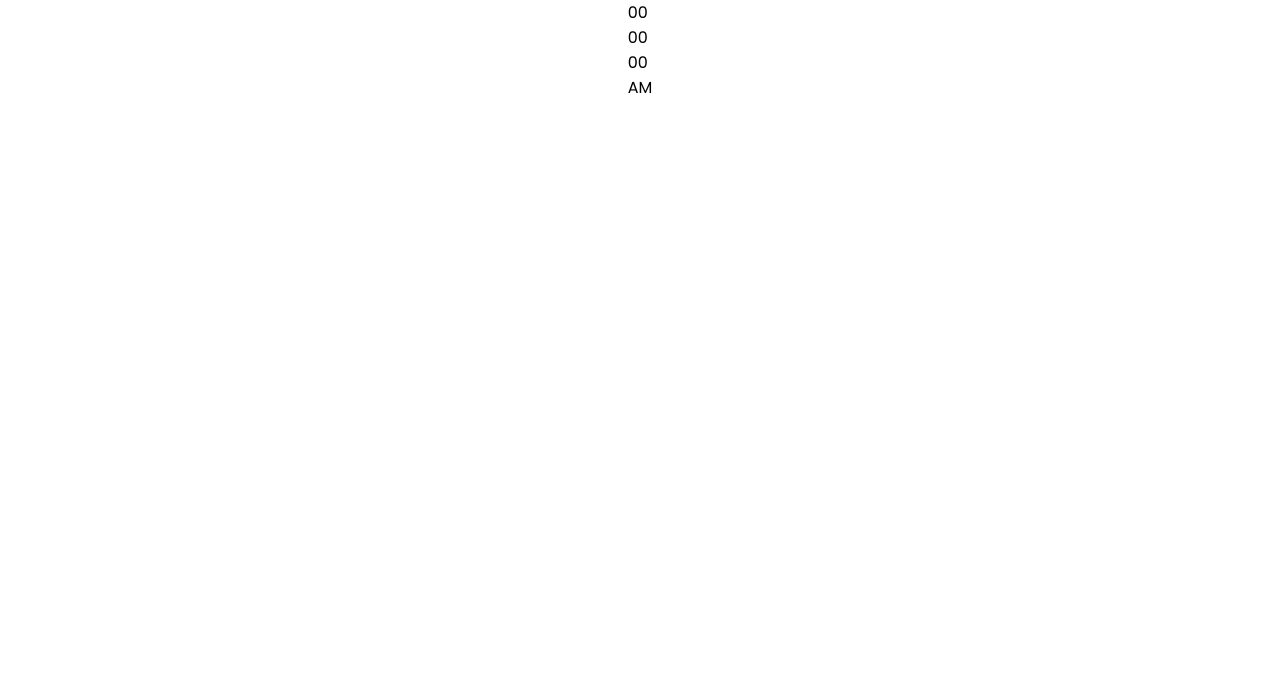
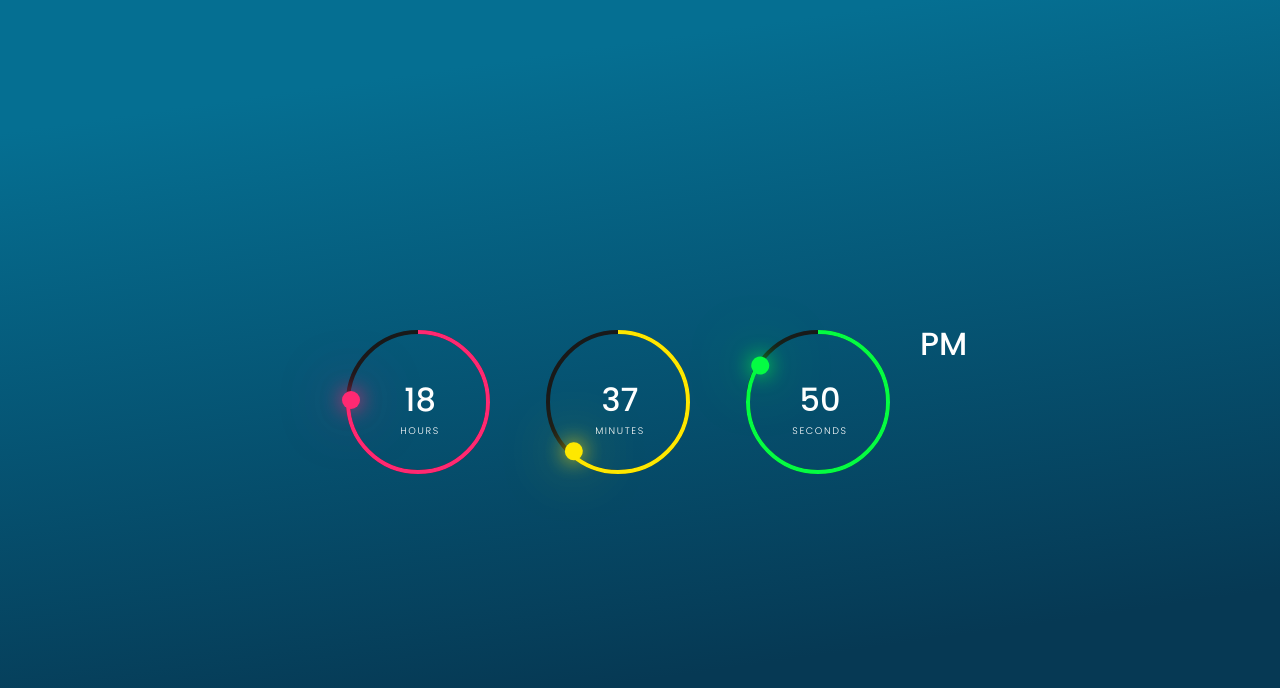
Before and after one commit to Aleksey-Mazur/Digital-Clock, a plain HTML site: page index.html in a window 1280 px wide. Drawn offline with Linux system fonts and the light colour scheme.

Commit message:
index.js have been added; styles added into style.css

```diff
--- a/index.html
+++ b/index.html
@@ -16,18 +16,35 @@
   </head>
   <body>
     <div id="time">
-      <div class="circle">
+      <div class="circle" style="--clr: #ff2972">
+        <div class="dots hr_dot"></div>
+        <svg>
+          <circle cx="70" cy="70" r="70"></circle>
+          <circle cx="70" cy="70" r="70" id="hh"></circle>
+        </svg>
         <div class="hours">00</div>
       </div>
-      <div class="circle">
+      <div class="circle" style="--clr: #fee800">
+        <div class="dots min_dot"></div>
+        <svg>
+          <circle cx="70" cy="70" r="70"></circle>
+          <circle cx="70" cy="70" r="70" id="mm"></circle>
+        </svg>
         <div class="minutes">00</div>
       </div>
-      <div class="circle">
+      <div class="circle" style="--clr: #04fc43">
+        <div class="dots sec_dot"></div>
+        <svg>
+          <circle cx="70" cy="70" r="70"></circle>
+          <circle cx="70" cy="70" r="70" id="ss"></circle>
+        </svg>
         <div class="seconds">00</div>
       </div>
       <div class="ap">
-        <div id="ampm">AM</div>
+        <div class="ampm">AM</div>
       </div>
     </div>
+
+    <script src="index.js"></script>
   </body>
 </html>
--- /dev/null
+++ b/index.js
@@ -0,0 +1,43 @@
+setInterval(() => {
+  let hours = document.querySelector(".hours");
+  let minutes = document.querySelector(".minutes");
+  let seconds = document.querySelector(".seconds");
+  let ampm = document.querySelector(".ampm");
+
+  let hh = document.querySelector("#hh");
+  let mm = document.querySelector("#mm");
+  let ss = document.querySelector("#ss");
+
+  let hr_dot = document.querySelector(".hr_dot");
+  let min_dot = document.querySelector(".min_dot");
+  let sec_dot = document.querySelector(".sec_dot");
+
+  let h = new Date().getHours();
+  let m = new Date().getMinutes();
+  let s = new Date().getSeconds();
+  let am = h >= 12 ? "PM" : "AM";
+
+  // Add zero before single digit number
+  h = h < 10 ? "0" + h : h;
+  m = m < 10 ? "0" + m : m;
+  s = s < 10 ? "0" + s : s;
+
+  hours.innerHTML = h + "<br><span>Hours</span>";
+  minutes.innerHTML = m + "<br><span>Minutes</span>";
+  seconds.innerHTML = s + "<br><span>Seconds</span>";
+  ampm.innerHTML = am;
+
+  // 24 hrs clock
+  hh.style.strokeDashoffset = 440 - (440 * h) / 24;
+  // 60 minutes
+  mm.style.strokeDashoffset = 440 - (440 * m) / 60;
+  // 60 seconds
+  ss.style.strokeDashoffset = 440 - (440 * s) / 60;
+
+  // 360 / 24 = 15
+  hr_dot.style.transform = `rotate(${h * 15}deg)`;
+  // 360 / 60 = 6
+  min_dot.style.transform = `rotate(${m * 6}deg)`;
+  // 360 / 60 = 6
+  sec_dot.style.transform = `rotate(${s * 6}deg)`;
+});
--- a/style.css
+++ b/style.css
@@ -9,4 +9,88 @@ body {
   display: flex;
   align-items: center;
   justify-content: center;
+  min-height: 100vh;
+  background-image: linear-gradient(
+    171.8deg,
+    rgba(5, 111, 146, 1) 13.5%,
+    rgba(6, 57, 84, 1) 78.6%
+  );
 }
+
+#time {
+  display: flex;
+  gap: 2.5rem;
+  color: #fff;
+}
+
+#time .circle {
+  display: flex;
+  align-items: center;
+  justify-content: center;
+  position: relative;
+  height: 10rem;
+  width: 10rem;
+}
+
+#time .circle svg {
+  position: relative;
+  height: 10rem;
+  width: 10rem;
+  transform: rotate(270deg);
+}
+
+#time .circle svg circle {
+  height: 100%;
+  width: 100%;
+  fill: transparent;
+  stroke: #191919;
+  stroke-width: 4;
+  transform: translate(0.5rem, 0.5rem);
+}
+
+#time .circle svg circle:nth-child(2) {
+  stroke: var(--clr);
+  stroke-dasharray: 440;
+}
+
+#time .ap {
+  font-size: 1rem;
+  position: relative;
+  transform: translateX(-1.25rem);
+}
+
+#time div {
+  font-weight: 500;
+  font-size: 2rem;
+  position: absolute;
+  text-align: center;
+}
+
+#time div span {
+  position: absolute;
+  font-size: 0.6rem;
+  font-weight: 300;
+  letter-spacing: 0.1rem;
+  text-transform: uppercase;
+  transform: translateX(-50%);
+}
+
+.dots {
+  display: flex;
+  justify-content: center;
+  height: 100%;
+  width: 100%;
+  position: absolute;
+  z-index: 10;
+}
+
+.dots:before {
+  content: "";
+  background-color: var(--clr);
+  border-radius: 50%;
+  box-shadow: 0 0 1.25rem var(--clr), 0 0 3.75rem var(--clr);
+  position: absolute;
+  top: 2px;
+  height: 1.125rem;
+  width: 1.125rem;
+}
```
